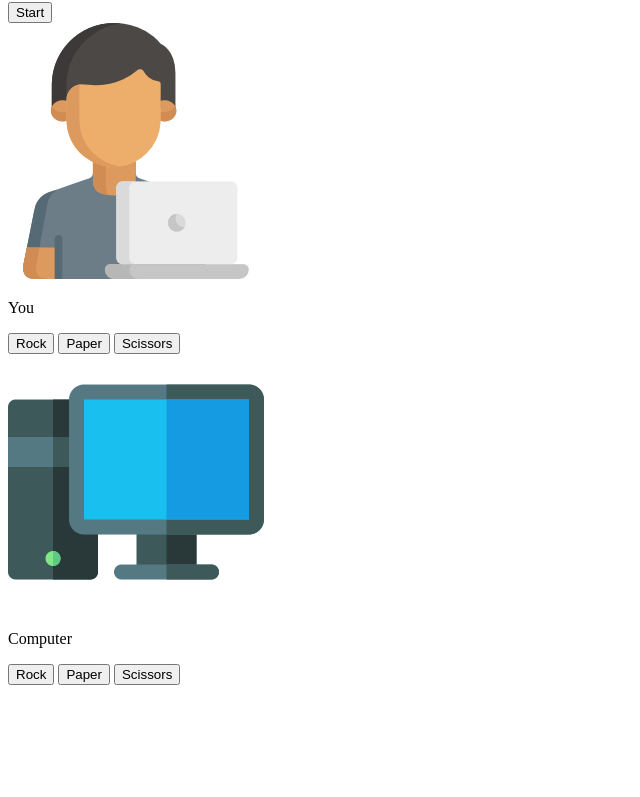
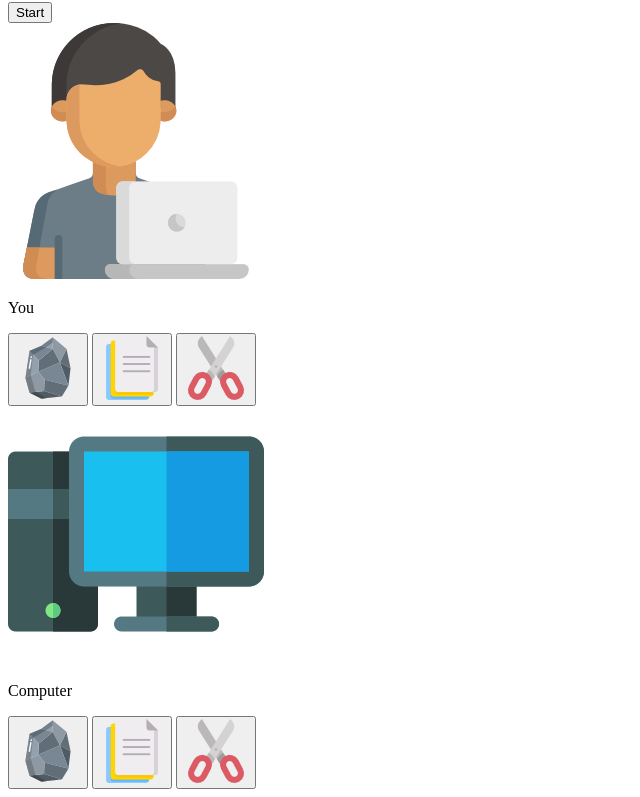
Before and after one commit to Andrea1589/Rock-paper-scissors, a plain HTML site: page index.html in a window 1280 px wide. Shown: the part 78-875 px from the top of the page, without its empty margins (0-640 px from the left). Before the commit the page ends 800 px from the top, so only its background shows below. Drawn offline with Linux system fonts and the light colour scheme.

Commit message:
Putting images in the buttons

```diff
--- a/index.html
+++ b/index.html
@@ -15,16 +15,16 @@
         <div class="player">
             <img src="./images/player.png">
             <p class="player-user">You</p>
-            <button>Rock</button>
-            <button>Paper</button>
-            <button>Scissors</button>
+            <button><img src="./images/stone.png" alt="Rock"></button>
+            <button><img src="./images/paper.png" alt="Paper"></button>
+            <button><img src="./images/scissors.png" alt="Scissors"></button>
         </div>
         <div class="computer">
             <img src="./images/computer.png">
             <p class="player-computer">Computer</p>
-            <button>Rock</button>
-            <button>Paper</button>
-            <button>Scissors</button>
+            <button><img src="./images/stone.png" alt="Rock"></button>
+            <button><img src="./images/paper.png" alt="Paper"></button>
+            <button><img src="./images/scissors.png" alt="Scissors"></button>
         </div>
     </div>
     <div class="messages">
```
